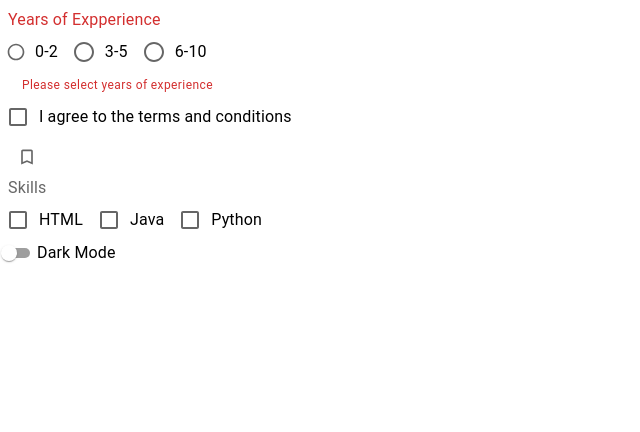
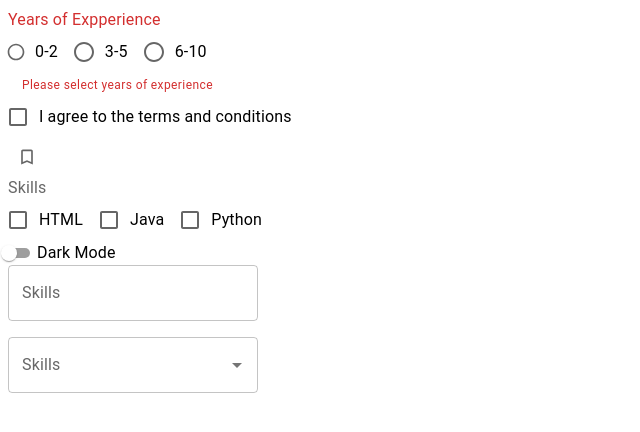
Before and after one commit to anoopmonu02/mui, a React (Vite) app in the folder MUIReactApp/: page / in a window 1280 px wide. Shown: the top 432 px of the page, without its empty margins (0-640 px from the left). Built offline with nearby package versions, Linux system fonts and the light colour scheme.

Commit message:
MUI Autocomplete

```diff
--- a/MUIReactApp/src/App.jsx
+++ b/MUIReactApp/src/App.jsx
@@ -1,6 +1,7 @@
 import MuiRadioBtn from "./components/MuiRadioBtn"
 import MuiCheckbox from "./components/MuiCheckbox"
 import MuiSwitch from "./components/MuiSwitch"
+import MuiAutoComplete from "./components/MuiAutoComplete"
 
 function App() {
 
@@ -9,6 +10,7 @@ function App() {
       <MuiRadioBtn />
       <MuiCheckbox />
       <MuiSwitch />
+      <MuiAutoComplete />
     </>
   )
 }
--- /dev/null
+++ b/MUIReactApp/src/components/MuiAutoComplete.jsx
@@ -0,0 +1,45 @@
+import React from 'react'
+import { Stack, Autocomplete, TextField } from '@mui/material'
+import { useState } from 'react'
+
+const Skill = {
+    id: 0,
+    label: ''
+};
+
+const skills = ['HTML','CSS','JS','PYTHON','JAVA','DJANGO']
+
+const skillsOptions = skills.map((skill, index)=>({
+    id: index+1,
+    label: skill
+}))
+
+function MuiAutoComplete() {
+
+    const [value, setValue] = useState(null)
+    const [skill, setSkill] = useState(null)
+    console.log(skill);
+  return (
+    <Stack spacing={2} width='250px'>
+        <Autocomplete options={skills} renderInput={(params) =>
+        <TextField {...params} label='Skills' variant='outlined' />}
+        value={value}
+        onChange={(event, newValue) => {
+            setValue(newValue)
+        }}
+        freeSolo={true}
+        />
+
+        <Autocomplete options={skillsOptions} renderInput={(params) =>
+        <TextField {...params} label='Skills' variant='outlined' />}
+        value={skill}
+        onChange={(event, newValue) => {
+            setSkill(newValue)
+        }}
+
+        />
+    </Stack>
+  )
+}
+
+export default MuiAutoComplete
```
